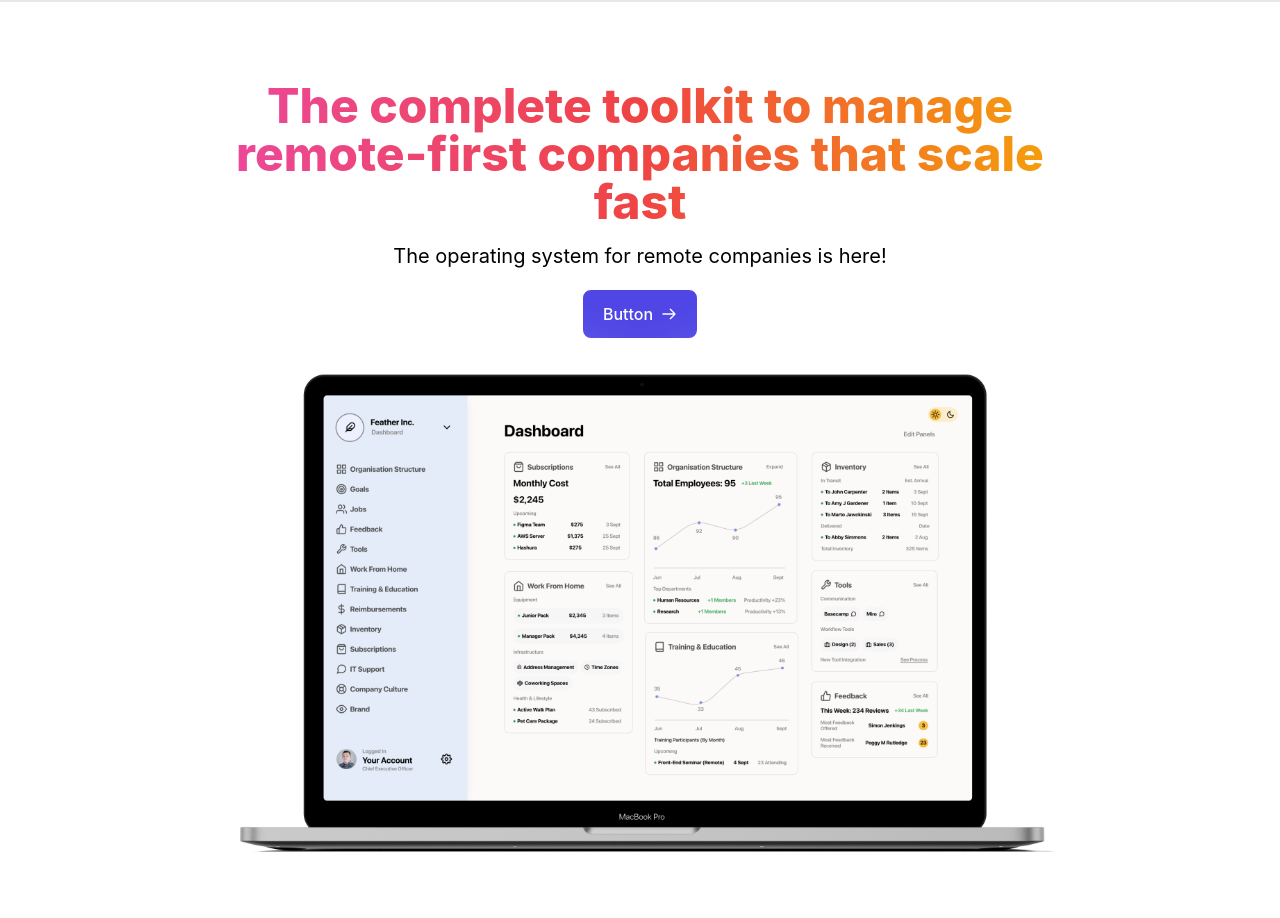
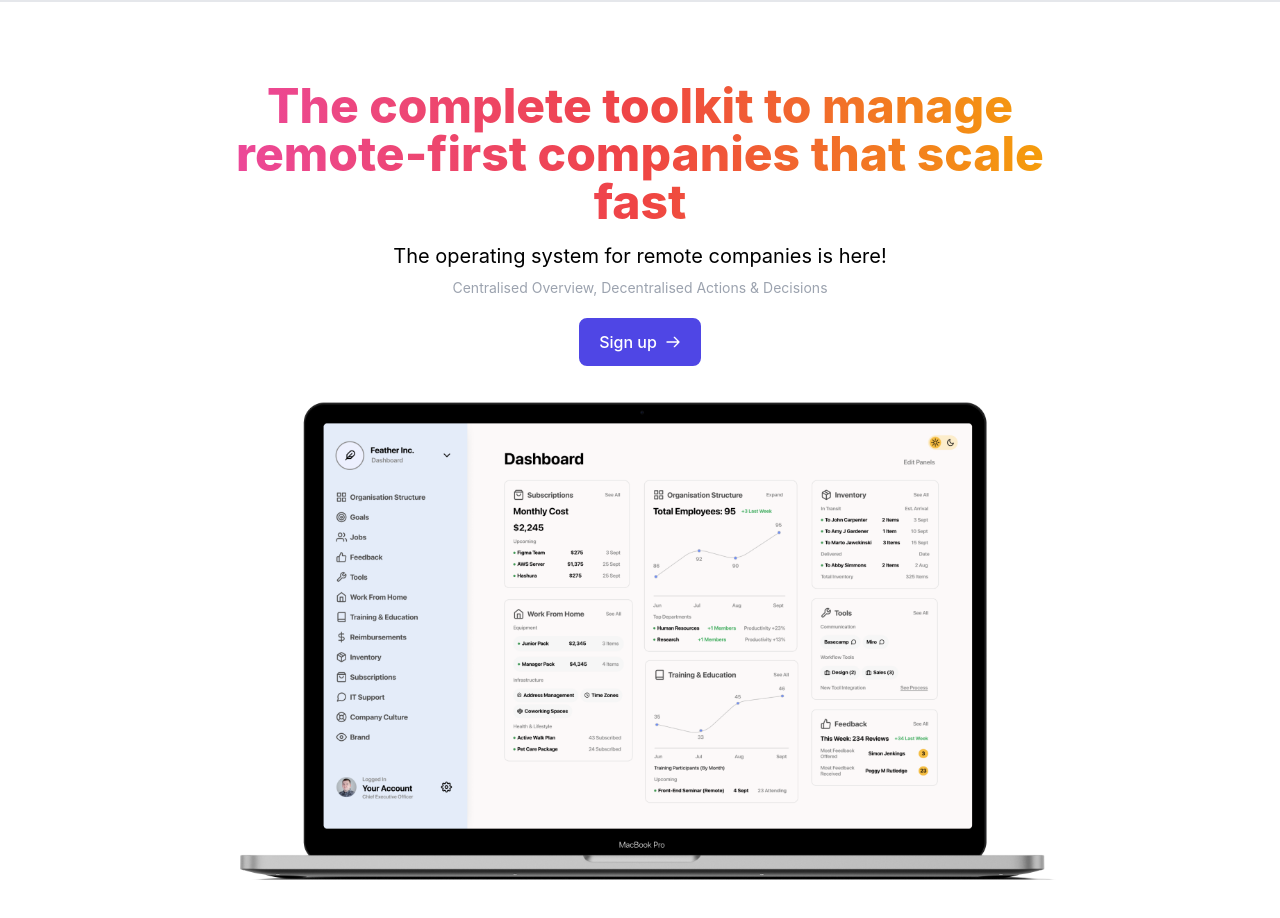
Before and after one commit to DoctorSte/remoteOS, a Next.js app: page /components/Hero in a window 1280 px wide. Shown: the top 918 px of the page. Built offline with nearby package versions, Linux system fonts and the light colour scheme.

Commit message:
button changes

```diff
--- a/pages/components/Hero.js
+++ b/pages/components/Hero.js
@@ -5,7 +5,7 @@ export default function Hero() {
   return (
     <>
       <section className="grid grid-cols-1 gap-0 border-t-2 items-center px-10 lg:px-48">
-        <div className=" mt-20 flex flex-col items-center px-10 text-center ">
+        <div className=" z-20 mt-20 flex flex-col items-center px-10 text-center ">
           <h1 className="text-5xl font-extrabold text-transparent bg-clip-text bg-gradient-to-r from-pink-500 via-red-500 to-yellow-500">
             The complete toolkit to manage remote-first companies that scale
             fast
@@ -13,8 +13,11 @@ export default function Hero() {
           <p className=" text-xl pt-4">
             The operating system for remote companies is here!
           </p>
+          <p className="text-gray-400 text-sm mt-2">
+            Centralised Overview, Decentralised Actions & Decisions{" "}
+          </p>
           <button className="mt-4 inline-flex px-5 py-3 rounded-xl text-base font-medium text-white bg-indigo-600 hover:bg-indigo-800 active:bg-grey-900 focus:outline-none border-4 border-white focus:border-purple-200 transition-all">
-            Button
+            Sign up
             <svg
               xmlns="http://www.w3.org/2000/svg"
               className="h-6 w-6 pl-2"
@@ -31,7 +34,7 @@ export default function Hero() {
             </svg>
           </button>
         </div>
-        <div className="mt-0 lg:-mt-12">
+        <div className="mt-0 lg:-mt-12 z-0">
           <Image
             className=" "
             src="/Dashboard.png"
--- a/pages/index.js
+++ b/pages/index.js
@@ -19,10 +19,10 @@ export default function Home() {
             The operating system for remote companies is here!
           </p>
           <button className="mt-4 inline-flex px-5 py-3 rounded-xl text-base font-medium text-white bg-indigo-600 hover:bg-indigo-800 active:bg-grey-900 focus:outline-none border-4 border-white focus:border-purple-200 transition-all">
-            Button
+            Book a call
             <svg
               xmlns="http://www.w3.org/2000/svg"
-              className="h-6 w-6 pl-2"
+              className="h-6 w-6 ml-2"
               fill="none"
               viewBox="0 0 24 24"
               stroke="currentColor"
@@ -31,7 +31,7 @@ export default function Home() {
                 strokeLinecap="round"
                 strokeLinejoin="round"
                 strokeWidth={2}
-                d="M14 5l7 7m0 0l-7 7m7-7H3"
+                d="M3 5a2 2 0 012-2h3.28a1 1 0 01.948.684l1.498 4.493a1 1 0 01-.502 1.21l-2.257 1.13a11.042 11.042 0 005.516 5.516l1.13-2.257a1 1 0 011.21-.502l4.493 1.498a1 1 0 01.684.949V19a2 2 0 01-2 2h-1C9.716 21 3 14.284 3 6V5z"
               />
             </svg>
           </button>
```
